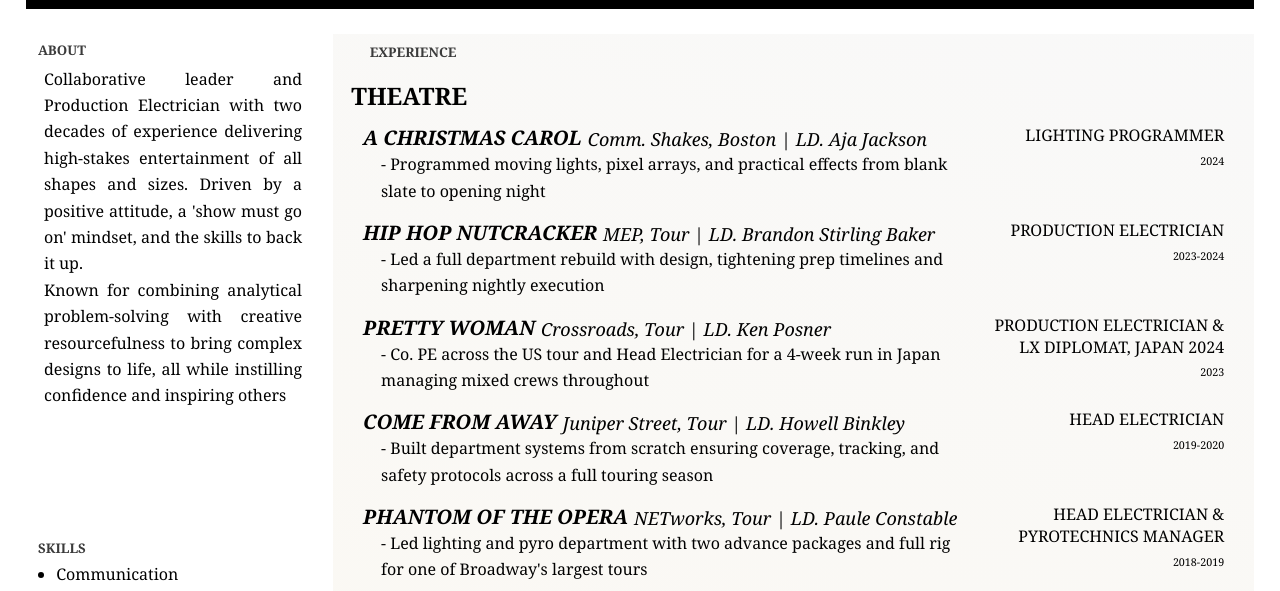
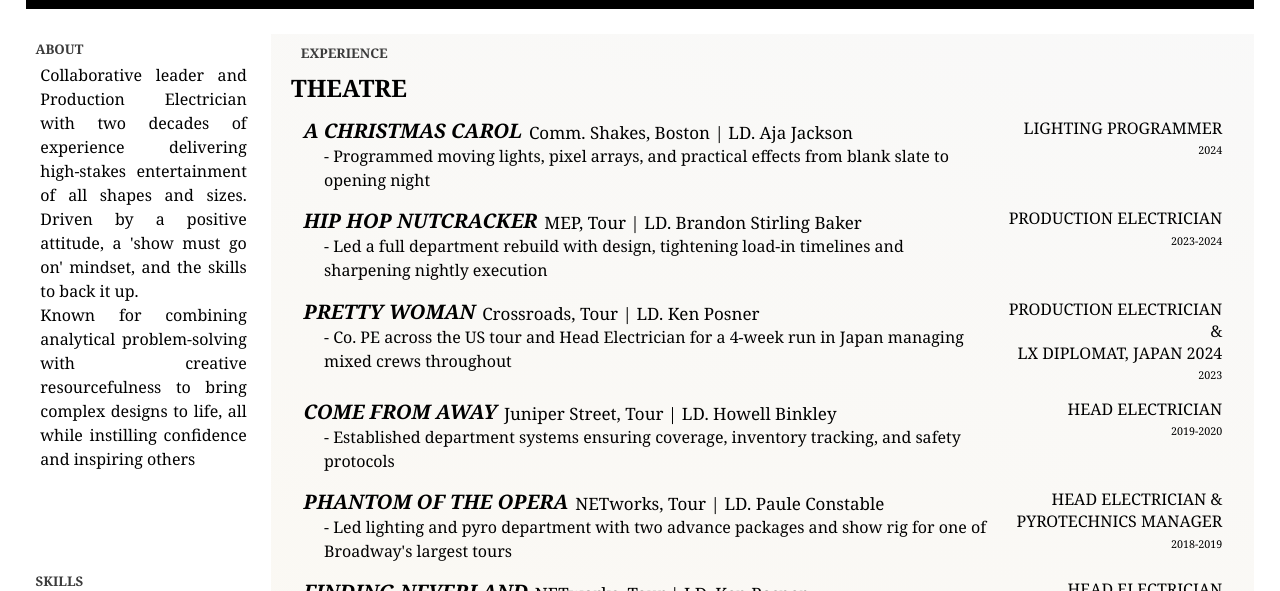
Before and after one commit to PartyWx/resume, a website: page index.html in a window 1280 px wide. Shown: the part 177-768 px from the top of the page. Drawn offline with Linux system fonts and the light colour scheme.

Commit message:
Formatting adjustments to font

```diff
--- a/index.html
+++ b/index.html
@@ -94,8 +94,9 @@
 
 <!-- RIGHT COLUMN START------------------------- -->
     <div class="column right">
-      <section class="experience">
-        <h5>Experience</h5>
+      <!-- <div class="experience"> -->
+        <h5 class="experience">Experience</h5>
+      <!-- </div> -->
 
 <!-- TOURING ---------------------------------------------->
           <article class="touring">
@@ -128,7 +129,7 @@
               <tr>
                 <td class="jobName">
                   <h3>Hip Hop Nutcracker<span class="jobSpec">MEP, Tour | LD. Brandon Stirling Baker</span></h3>
-                  <p class="jobNote">- Led a full department rebuild with design, tightening prep timelines and sharpening nightly execution</p>
+                  <p class="jobNote">- Led a full department rebuild with design, tightening load-in timelines and sharpening nightly execution</p>
                 </td>
                 <td class="jobTitle">
                   <h4>Production Electrician</h4>
@@ -154,7 +155,7 @@
               <tr>
                 <td class="jobName">
                   <h3>Come From Away<span class="jobSpec"> Juniper Street, Tour | LD. Howell Binkley</span></h3>
-                  <p class="jobNote">- Built department systems from scratch ensuring coverage, tracking, and safety protocols across a full touring season</p>
+                  <p class="jobNote">- Established department systems ensuring coverage, inventory tracking, and safety protocols</p>
                 </td>
                 <td class="jobTitle">
                   <h4>Head Electrician</h4>
@@ -167,7 +168,7 @@
               <tr>
                 <td class="jobName">
                   <h3>Phantom of the Opera<span class="jobSpec">NETworks, Tour | LD. Paule Constable</span></h3>
-                  <p class="jobNote">- Led lighting and pyro department with two advance packages and full rig for one of Broadway's largest tours</p>
+                  <p class="jobNote">- Led lighting and pyro department with two advance packages and show rig for one of Broadway's largest tours</p>
                 </td>
                 <td class="jobTitle">
                   <h4>Head Electrician & <br>Pyrotechnics Manager</h4>
@@ -564,11 +565,11 @@
 
   <footer>
 
-    <p id="signature">Created from scratch using HTML | John Weathers | updated 2026</p><br><br>
+    <p id="signature">Created from scratch in HTML & CSS | John Weathers | updated 2026</p><br><br>
     <nav id="links">
       <h4>Links</h4>
         <ul>
-          <li><a href="https://www.instagram.com/partyweathers/" target="_blank">Instagram</a></li>
+          <!-- <li><a href="https://www.instagram.com/partyweathers/" target="_blank">Instagram</a></li> -->
           <li><a href="https://www.imdb.com/name/nm14126215/" target="_blank">IMDB</a></li>
           <li><a href="https://www.linkedin.com/in/johnwx/" target="_blank">LinkedIn</a></li>
           <!-- <li>Journal</li> -->
--- a/resources/css/style.css
+++ b/resources/css/style.css
@@ -10,7 +10,7 @@
     font-weight: 500;
 }
 
-/* Hidden Rules Start ---- */
+/* Hidden Rules Start *******************/
 /*  Hides the film job notes */
 .film .jobNote {
     display: none;
@@ -22,7 +22,7 @@
     {
     display: none;
 }
-/* Hidden rules end */
+/* Hidden rules end *********************/
 
 body {
     margin: 2%;
@@ -85,10 +85,15 @@
     margin-bottom: 2%;
 }
 
+h5.experience {
+    margin-bottom: -1%;
+    margin-left: -1%;
+}
+
 p {
     margin-right: 10%;
     text-align: justify;
-    line-height: 165%;
+    line-height: 150%;
 }
 
 .row {
@@ -101,7 +106,7 @@
 }
 
 .left {
-    width: 25%;
+    width: 20%;
     min-width: 200px;
 }
 
@@ -116,7 +121,7 @@
 }
 
 .right {
-    width: 75%;
+    width: 80%;
     /* background-color: rgba(192, 192, 192, 0.174); */
     background: rgb(236, 189, 81);
     background: linear-gradient(18deg, rgba(236,189,81,0.1) 0%, rgba(194, 193, 191, 0.1) 100%);
@@ -147,7 +152,7 @@
     margin-bottom: 0;
     text-align: right;
     /* font-style: italic;/ */
-    font-size: .8em;
+    font-size: .85em;
     color: rgb(59, 59, 59);
     padding-bottom: 2%;
 }
@@ -155,16 +160,17 @@
 /* TABLE CSS */
 
 .jobName {
-    width: 70%;
+    width: 75%;
     vertical-align: top;
 }
 
 .jobSpec {
-    font-size: .9em;
+    font-size: .85em;
     vertical-align: text-bottom;
     text-transform: none;
     display: inline-block;
     margin-left:1%;
+    font-style: normal;
 }
 
 .jobTitle, .jobDate {
@@ -174,7 +180,7 @@
 
 .jobDate {
     display:block;
-    margin-top: 3%;
+    margin-top: 2%;
     text-align: right;
 }
 
@@ -210,6 +216,7 @@
     padding-left: 1.5%;
 }
 
+/* name block */
 #position {
     font-size: 150%;
     text-align: right;
@@ -221,7 +228,7 @@
     /* text-align: right; */
     list-style: none;
     /* margin-right: 35%; */
-    margin-top: -10%;
+    margin-top: -4%;
     margin-left: 30%;
 }
 
```
